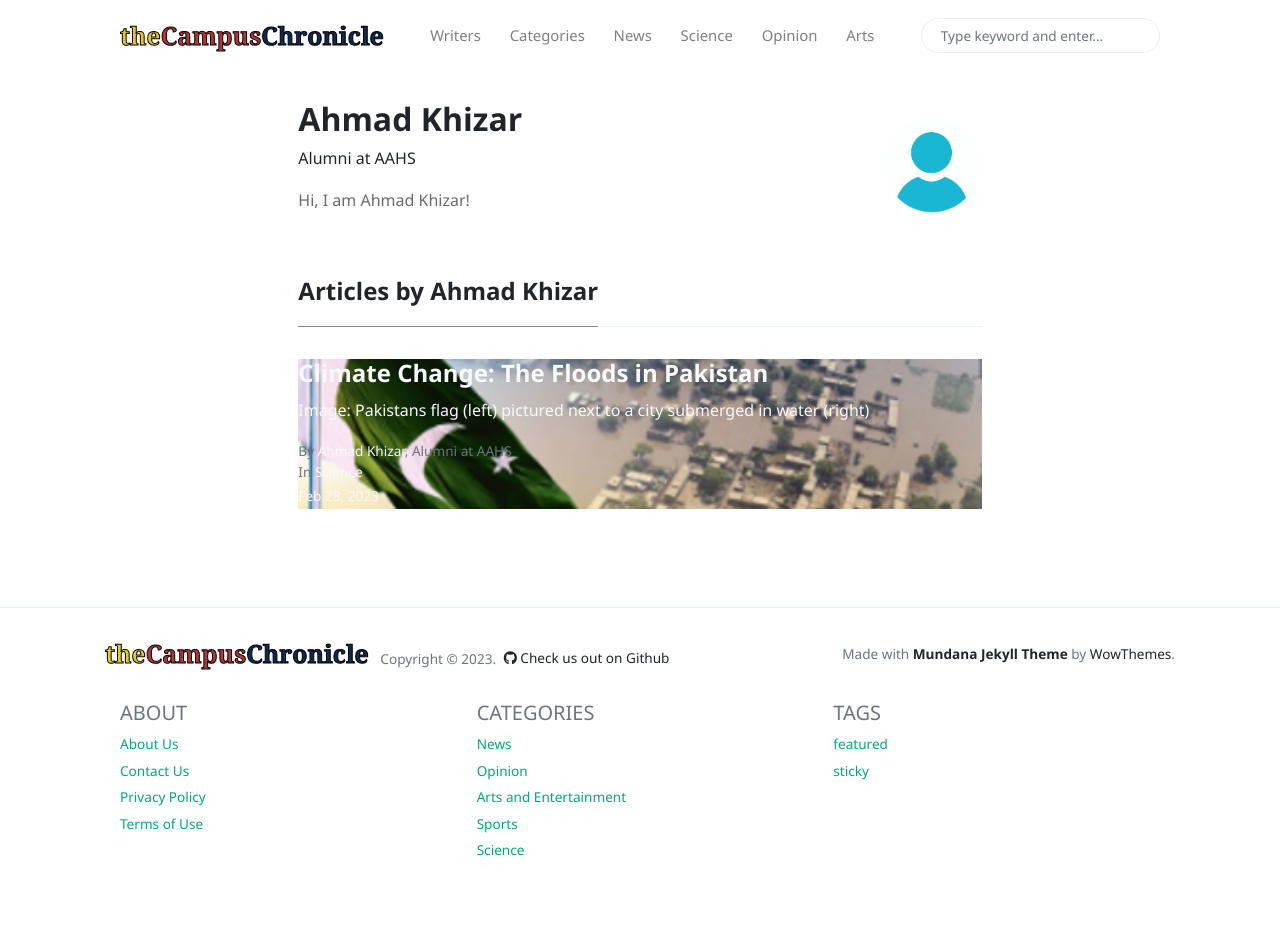
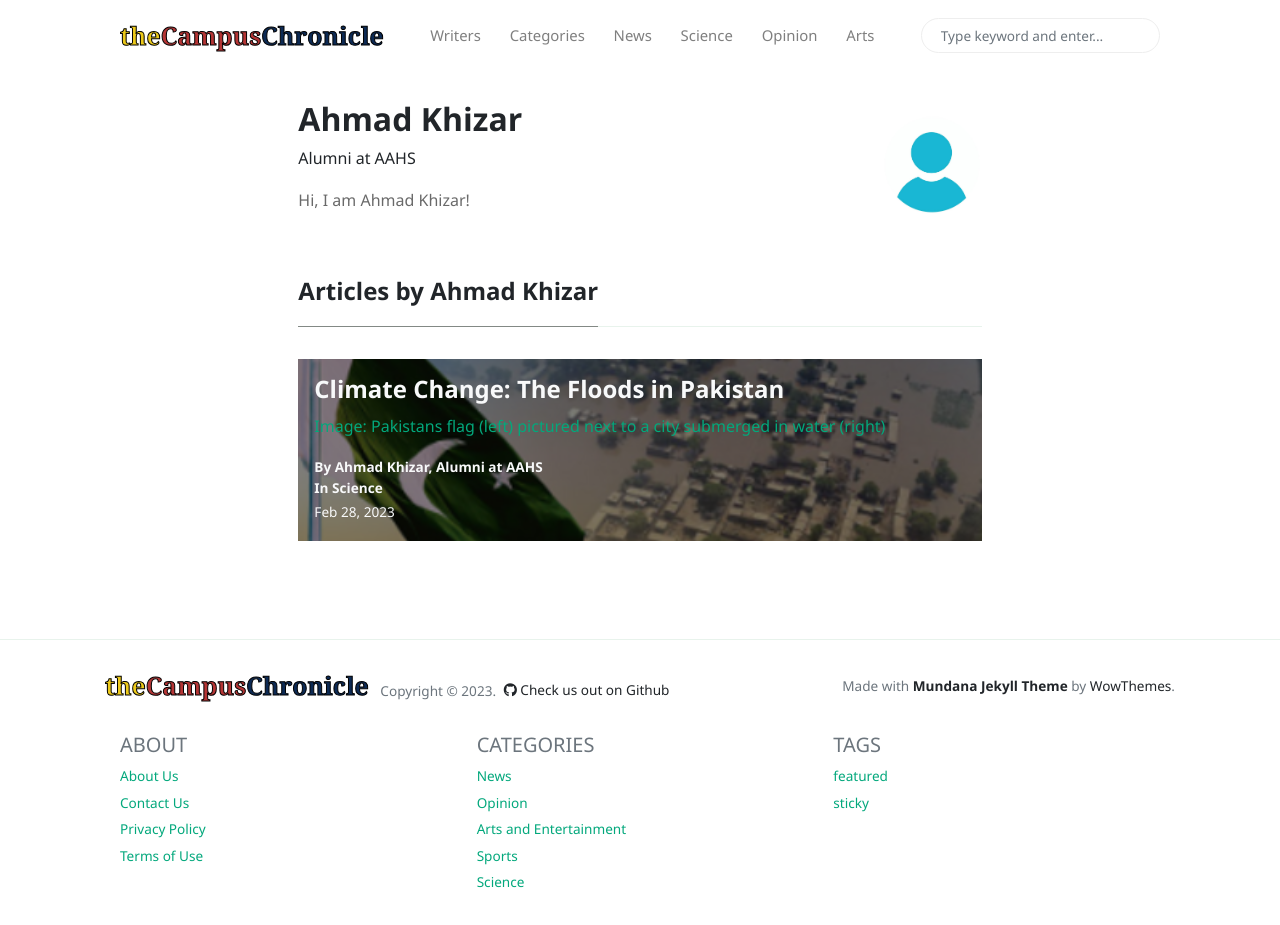
Before and after one commit to The-Campus-Chronicle/website, a Jekyll site: the page built from _pages/author-ahmad.html, in a window 1280 px wide and 925 px high. Built offline with Jekyll 4.4.1, drawn with Linux system fonts in a browser that asks for light colours; nearby versions of some CDN libraries.

Commit message:
beautiful cards?

```diff
--- a/_includes/main-loop-card.html
+++ b/_includes/main-loop-card.html
@@ -1,22 +1,33 @@
-<a class="text-dark" href="{{site.baseurl}}{{post.url}}">
-	<div class="mb-5 main-loop-card position-relative" style="background-image: url('{% if post.image contains "://" %}{{ post.image }}{% else %}{{ site.baseurl }}/{{ post.image }}{% endif %}');
-		  background-size: cover; background-position: center;">
+<a href="{{site.baseurl}}{{post.url}}">
+	<div class="mb-5 main-loop-card position-relative" style="background-image: url('{% if post.image contains " ://"
+		%}{{ post.image }}{% else %}{{ site.baseurl }}/{{ post.image }}{% endif %}'); background-color: rgba(0,0,0, 0.5); background-size: cover;
+		background-position: center;
+		background-blend-mode: color;
+		">
 		<div class="overlay"></div>
-	  <div class="d-flex flex-column justify-content-between card-content position-relative">
+		<div class="d-flex flex-column justify-content-between card-content position-relative p-3 rounded">
 			<div class="pr-3">
 				<h2 class="mb-1 h4 font-weight-bold">
 					<a class="text-light" href="{{site.baseurl}}{{post.url}}">{{ post.title }}</a>
 				</h2>
 				<p class="excerpt text-light">
-			{{ post.excerpt | strip_html | strip_newlines | truncate: 186}}
+					<a href="{{site.baseurl}}{{post.url}}">{{ post.excerpt | strip_html | strip_newlines | truncate: 186}}</a>
 				</p>
-		  <small class="d-block text-muted">
-			By <a class="text-light text-capitalize smoothscroll" href="{{site.baseurl}}/author-{{ site.authors[post.author].name | slugify }}">{{ site.authors[post.author].name }}</a>, {{ site.authors[post.author].grade }} at {{ site.authors[post.author].school }}<br>
+				<small class="d-block text-light">
+					<strong>
+					By <a class="text-light text-capitalize smoothscroll"
+						href="{{site.baseurl}}/author-{{ site.authors[post.author].name | slugify }}">{{
+						site.authors[post.author].name }}</a>, {{ site.authors[post.author].grade }} at {{
+					site.authors[post.author].school }}<br>
 					In <span class="catlist">
 						{% for category in post.categories %}
-				<a class="text-light text-capitalize smoothscroll" href="{{site.baseurl}}/categories.html#{{ category | downcase }}">{{ category }}</a><span class="sep">, </span>
+						<a class="text-light text-capitalize smoothscroll"
+							href="{{site.baseurl}}/categories.html#{{ category | downcase }}">{{ category }}</a><span
+							class="sep">, </span>
 						{% endfor %}
 					</span>
+					</strong>
+
 				</small>
 				<small class="text-light">
 					{{ post.date | date: '%b %d, %Y' }}
```
Lines whose indentation alone changed are shown as unchanged.
